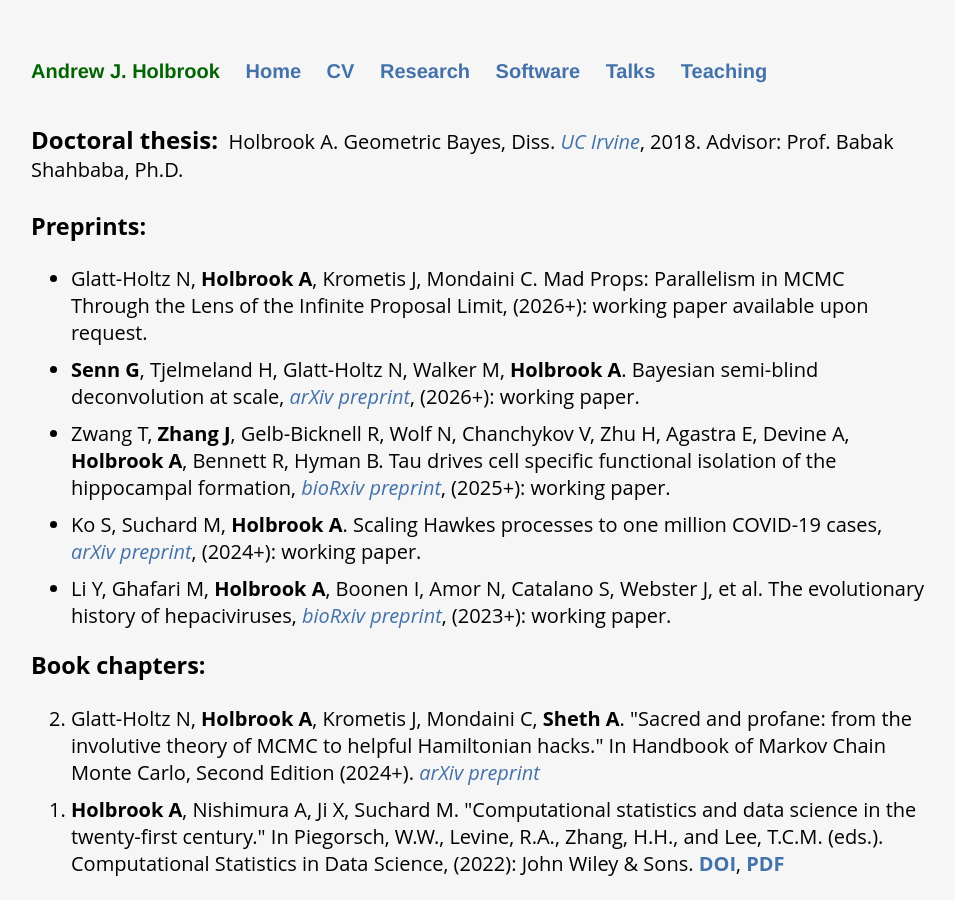
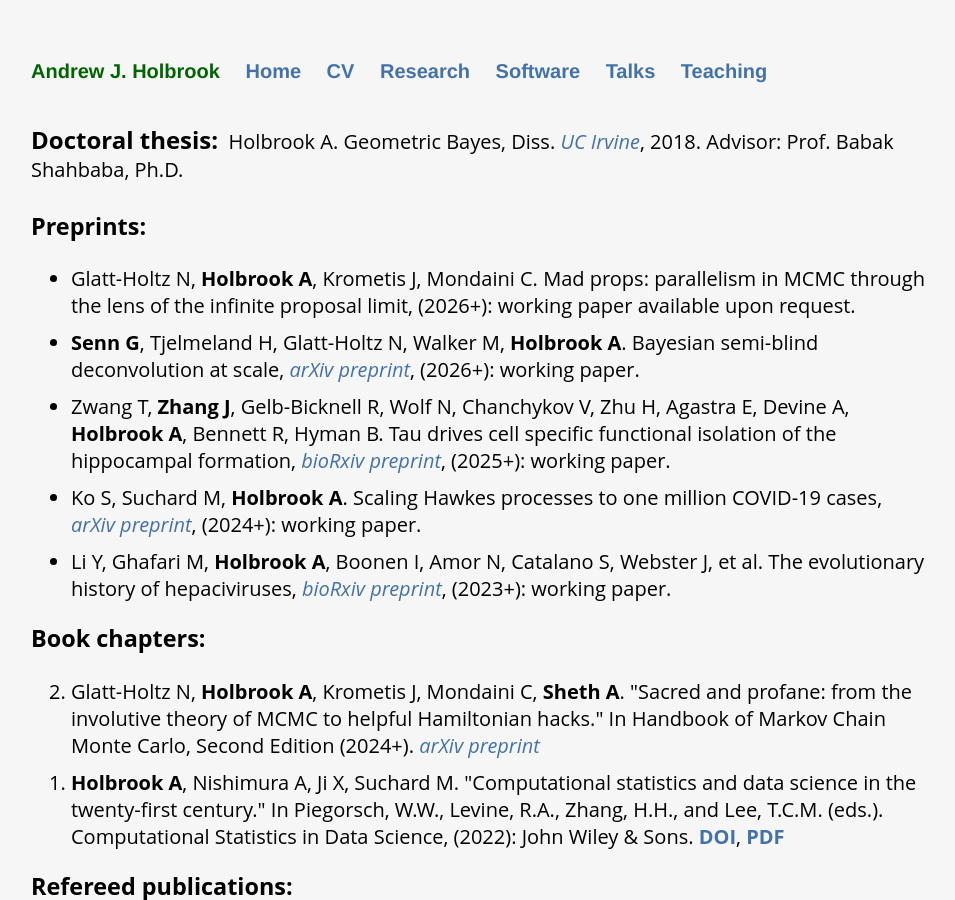
Before and after one commit to andrewjholbrook/andrewjholbrook.github.io, a Jekyll site: the page built from research.html, in a window 1280 px wide and 900 px high. Shown: the whole window, without its empty margins (161-1116 px from the left). Built offline with Jekyll 4.4.1, drawn with Linux system fonts in a browser that asks for light colours; a style sheet for code colours, icons or effects is not loaded.

Commit message:
lower case

```diff
--- a/research.html
+++ b/research.html
@@ -11,7 +11,7 @@
 
   <h3>Preprints:</h3>
   <ul id="preprints">
-    <li>Glatt-Holtz N, <b>Holbrook A</b>, Krometis J, Mondaini C. Mad Props: Parallelism in MCMC Through the Lens of the Infinite Proposal Limit, (2026+): working paper available upon request.</li>
+    <li>Glatt-Holtz N, <b>Holbrook A</b>, Krometis J, Mondaini C. Mad props: parallelism in MCMC through the lens of the infinite proposal limit, (2026+): working paper available upon request.</li>
     <li>  <b>Senn G</b>, Tjelmeland H, Glatt-Holtz N, Walker M, <b>Holbrook A</b>. Bayesian semi-blind deconvolution at scale, <i><a href="https://arxiv.org/abs/2601.09677" target="_blank">arXiv preprint</a></i>, (2026+): working paper. </li>
     <li>Zwang T, <b>Zhang J</b>, Gelb-Bicknell R, Wolf N, Chanchykov V, Zhu H, Agastra E, Devine A,  <b>Holbrook A</b>,  Bennett R,  Hyman B. Tau drives cell specific functional isolation of the hippocampal formation, <i><a href="https://doi.org/10.1101/2025.08.10.669580" target="_blank">bioRxiv preprint</a></i>, (2025+): working paper.</li>
         <li> Ko S, Suchard M, <b>Holbrook A</b>. Scaling Hawkes processes to one million COVID-19 cases, <i><a href="https://arxiv.org/abs/2407.11349" target="_blank">arXiv preprint</a></i>, (2024+): working paper. </li>
```
